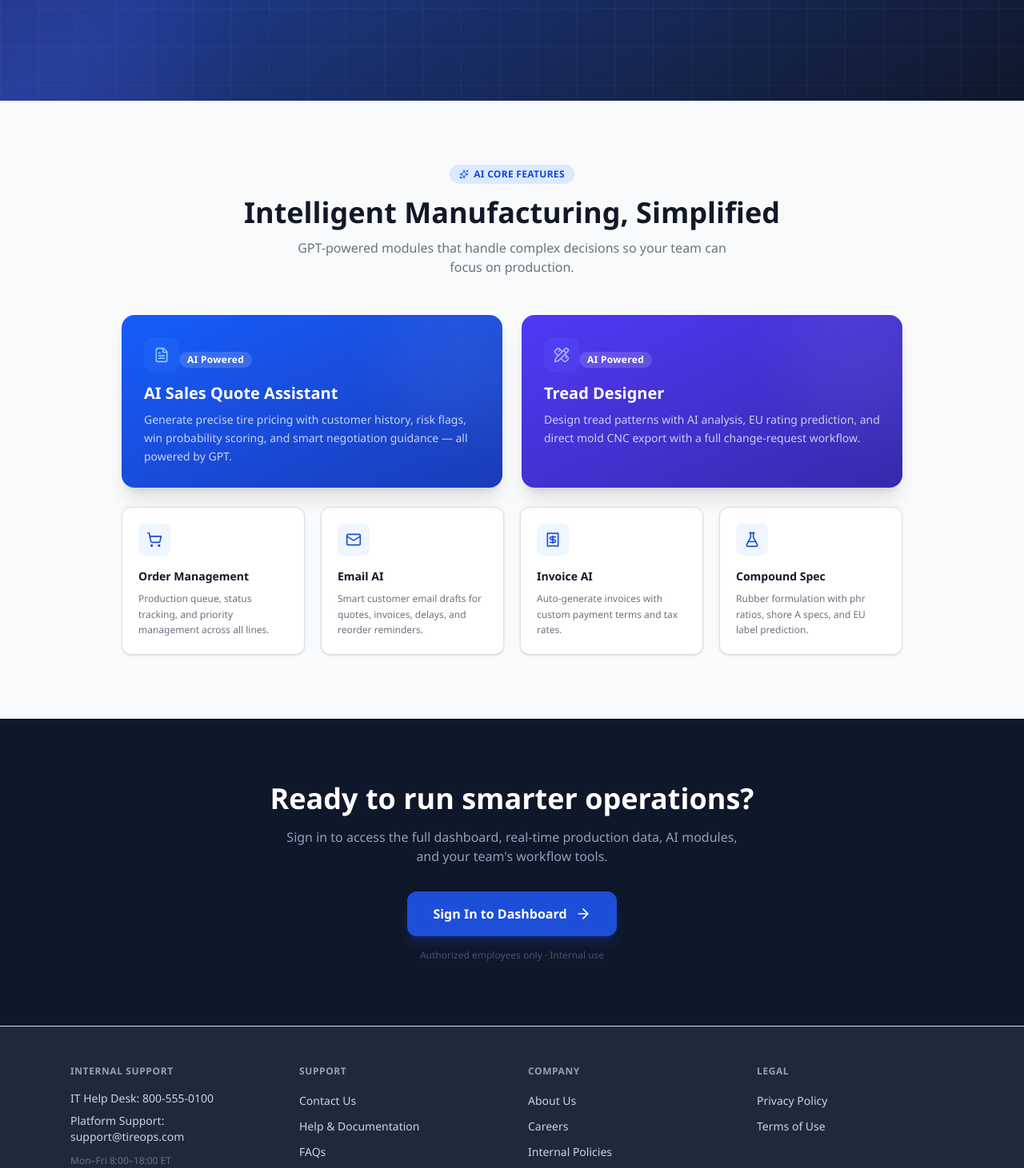
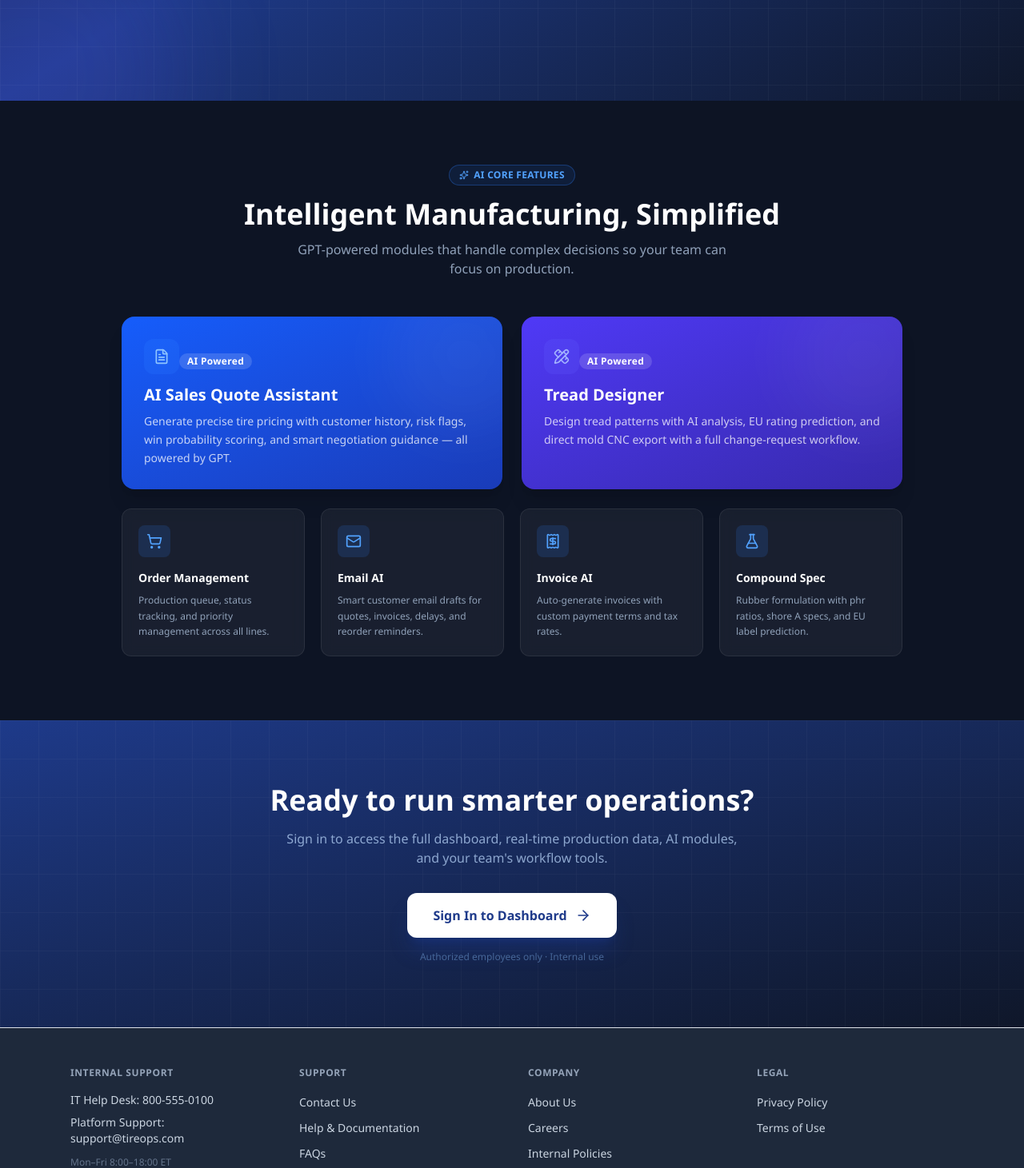
Before and after one commit to rhulucas/TIREOPS-AI, a Next.js app: page / in a window 1280 px wide. Shown: the part 781-2242 px from the top of the page at 80% size. Built offline with nearby package versions, Linux system fonts and the light colour scheme.

Commit message:
Landing: unified dark theme across all sections, remove white contrast

```diff
--- a/src/app/page.tsx
+++ b/src/app/page.tsx
@@ -137,16 +137,16 @@ export default function LandingPage() {
       </section>
 
       {/* ── Featured AI Modules ── */}
-      <section className="bg-[#f8fafc] py-20">
+      <section className="bg-[#0d1424] py-20">
         <div className="mx-auto max-w-5xl px-6">
           <div className="text-center mb-12">
-            <span className="inline-flex items-center gap-1.5 rounded-full bg-blue-100 px-3 py-1 text-xs font-semibold text-blue-700 uppercase tracking-wide">
+            <span className="inline-flex items-center gap-1.5 rounded-full border border-blue-500/30 bg-blue-500/10 px-3 py-1 text-xs font-semibold text-blue-400 uppercase tracking-wide">
               <Sparkles className="h-3 w-3" /> AI Core Features
             </span>
-            <h2 className="mt-4 text-3xl font-bold text-[var(--text)] sm:text-4xl">
+            <h2 className="mt-4 text-3xl font-bold text-white sm:text-4xl">
               Intelligent Manufacturing, Simplified
             </h2>
-            <p className="mt-3 text-[var(--text-dim)] max-w-xl mx-auto">
+            <p className="mt-3 text-slate-400 max-w-xl mx-auto">
               GPT-powered modules that handle complex decisions so your team can focus on production.
             </p>
           </div>
@@ -181,15 +181,15 @@ export default function LandingPage() {
               return (
                 <div
                   key={f.title}
-                  className="group rounded-xl border border-[var(--border)] bg-white p-5 shadow-sm transition-all hover:border-blue-200 hover:shadow-md hover:-translate-y-0.5"
+                  className="group rounded-xl border border-white/8 bg-white/5 p-5 backdrop-blur-sm transition-all hover:border-blue-500/40 hover:bg-white/8 hover:-translate-y-0.5"
                 >
-                  <div className="flex h-10 w-10 items-center justify-center rounded-lg bg-[var(--accent-light)] text-[var(--accent)] transition-colors group-hover:bg-blue-100">
+                  <div className="flex h-10 w-10 items-center justify-center rounded-lg bg-blue-500/15 text-blue-400 transition-colors group-hover:bg-blue-500/25">
                     <Icon className="h-5 w-5" />
                   </div>
-                  <h3 className="mt-4 text-sm font-semibold text-[var(--text)]">
+                  <h3 className="mt-4 text-sm font-semibold text-white">
                     {f.title}
                   </h3>
-                  <p className="mt-2 text-xs leading-relaxed text-[var(--text-dim)]">
+                  <p className="mt-2 text-xs leading-relaxed text-slate-400">
                     {f.desc}
                   </p>
                 </div>
@@ -200,22 +200,28 @@ export default function LandingPage() {
       </section>
 
       {/* ── CTA Banner ── */}
-      <section className="bg-[#0f172a] py-20">
-        <div className="mx-auto max-w-3xl px-6 text-center">
+      <section className="relative overflow-hidden bg-gradient-to-br from-[#1e3a8a] to-[#0f172a] py-20">
+        <div className="absolute inset-0 opacity-[0.06]"
+          style={{
+            backgroundImage: "linear-gradient(rgba(255,255,255,0.5) 1px, transparent 1px), linear-gradient(90deg, rgba(255,255,255,0.5) 1px, transparent 1px)",
+            backgroundSize: "48px 48px",
+          }}
+        />
+        <div className="relative mx-auto max-w-3xl px-6 text-center">
           <h2 className="text-3xl font-bold text-white sm:text-4xl">
             Ready to run smarter operations?
           </h2>
-          <p className="mt-4 text-slate-400 text-base max-w-xl mx-auto">
+          <p className="mt-4 text-blue-200/70 text-base max-w-xl mx-auto">
             Sign in to access the full dashboard, real-time production data, AI modules, and your team's workflow tools.
           </p>
           <Link
             href="/login?callbackUrl=/dashboard"
-            className="mt-8 inline-flex items-center gap-2.5 rounded-xl bg-[var(--accent)] px-8 py-4 text-base font-semibold text-white shadow-lg shadow-blue-900/40 transition-all hover:bg-blue-600 hover:-translate-y-0.5 hover:shadow-xl"
+            className="mt-8 inline-flex items-center gap-2.5 rounded-xl bg-white px-8 py-4 text-base font-semibold text-[#1e3a8a] shadow-xl shadow-blue-900/40 transition-all hover:bg-blue-50 hover:-translate-y-0.5 hover:shadow-2xl"
           >
             Sign In to Dashboard
             <ArrowRight className="h-5 w-5" />
           </Link>
-          <p className="mt-4 text-xs text-slate-600">
+          <p className="mt-4 text-xs text-blue-300/40">
             Authorized employees only · Internal use
           </p>
         </div>
```
